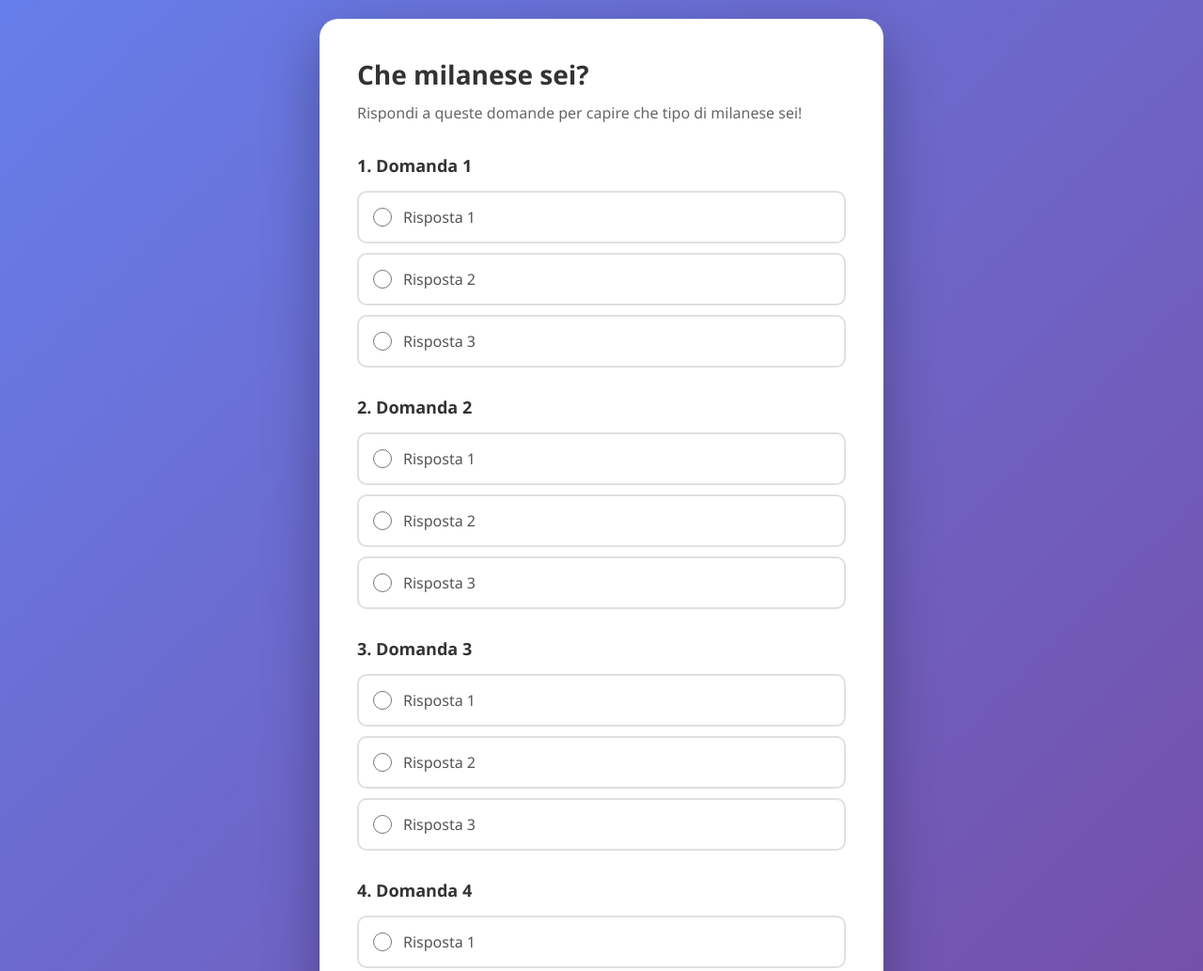
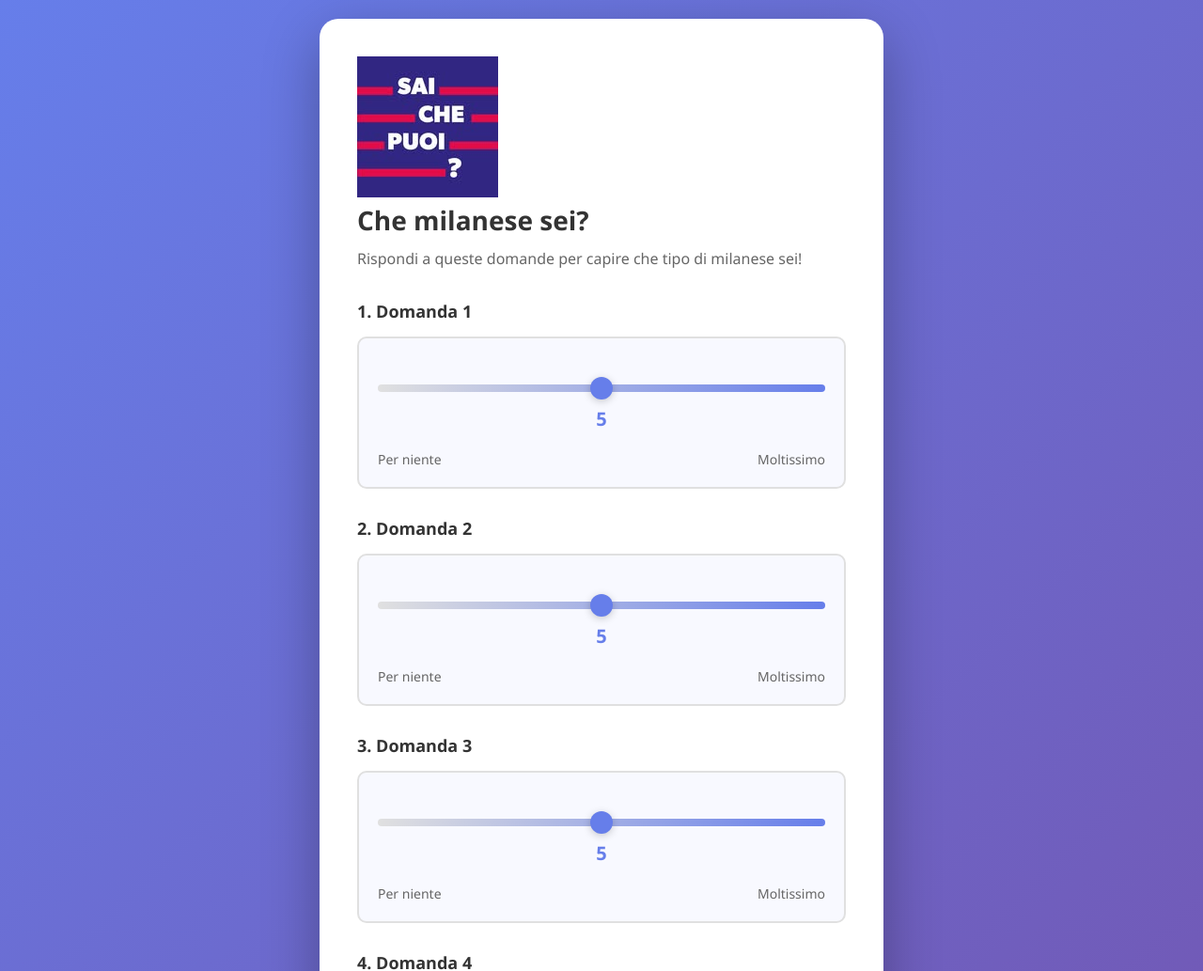
Before and after one commit to sai-che-puoi/ViaLibera2, a plain HTML site: page questionario/index.html in a window 1280 px wide. Shown: the top 1033 px of the page at 94% size. Drawn offline with Linux system fonts and the light colour scheme.

Commit message:
add sliders (radio still available but not used); add logo

```diff
--- a/questionario/index.html
+++ b/questionario/index.html
@@ -91,6 +91,63 @@
         .option.selected {
             border-color: #667eea;
             background-color: #f0f3ff;
+        }
+
+        .slider-container {
+            padding: 20px;
+            border: 2px solid #e0e0e0;
+            border-radius: 10px;
+            background-color: #f8f9ff;
+        }
+
+        .slider-wrapper {
+            margin: 20px 0;
+        }
+
+        .slider {
+            width: 100%;
+            height: 8px;
+            border-radius: 5px;
+            background: linear-gradient(to right, #e0e0e0 0%, #667eea 100%);
+            outline: none;
+            -webkit-appearance: none;
+        }
+
+        .slider::-webkit-slider-thumb {
+            -webkit-appearance: none;
+            appearance: none;
+            width: 24px;
+            height: 24px;
+            border-radius: 50%;
+            background: #667eea;
+            cursor: pointer;
+            box-shadow: 0 2px 8px rgba(0,0,0,0.2);
+        }
+
+        .slider::-moz-range-thumb {
+            width: 24px;
+            height: 24px;
+            border-radius: 50%;
+            background: #667eea;
+            cursor: pointer;
+            border: none;
+            box-shadow: 0 2px 8px rgba(0,0,0,0.2);
+        }
+
+        .slider-labels {
+            display: flex;
+            justify-content: space-between;
+            margin-top: 10px;
+            font-size: 14px;
+            color: #666;
+        }
+
+        .slider-value {
+            text-align: center;
+            font-size: 20px;
+            font-weight: 600;
+            color: #667eea;
+            margin-top: 10px;
         }
 
         .submit-btn {
@@ -196,14 +253,16 @@
     </style>
 </head>
 <body>
+
 <div class="container">
+    <div><img src="/img/saichepuoi.jpg" alt=""/></div>
     <div class="form-section" id="formSection">
-            <h1 id="quizTitle">Personality Quiz</h1>
-            <p class="description" id="quizDescription">Answer these questions to discover your result!</p>
+        <h1 id="quizTitle"></h1>
+        <p class="description" id="quizDescription"></p>
 
         <form id="quizForm">
             <div id="questionsContainer"></div>
-                <button type="submit" class="submit-btn" id="submitBtn">See My Result</button>
+            <button type="submit" class="submit-btn" id="submitBtn">Calcola il risultato</button>
         </form>
     </div>
 
@@ -232,39 +291,71 @@
         title: "Che milanese sei?",
         description: "Rispondi a queste domande per capire che tipo di milanese sei!",
 
+        // Question type: "radio" or "slider"
         questions: [
             {
+                type: "slider",
                 text: "Domanda 1",
-                    options: [
-                        { text: "Risposta 1", value: "1_1" },
-                        { text: "Risposta 2", value: "1_2" },
-                        { text: "Risposta 3", value: "1_3" }
-                    ]
+                min: 0,
+                max: 10,
+                defaultValue: 5,
+                minLabel: "Per niente",
+                maxLabel: "Moltissimo"
             },
              {
+                type: "slider",
                 text: "Domanda 2",
-                    options: [
-                        { text: "Risposta 1", value: "2_1" },
-                        { text: "Risposta 2", value: "2_2" },
-                        { text: "Risposta 3", value: "2_3" }
-                    ]
+                min: 0,
+                max: 10,
+                defaultValue: 5,
+                minLabel: "Per niente",
+                maxLabel: "Moltissimo"
             },
              {
+                type: "slider",
                 text: "Domanda 3",
-                    options: [
-                        { text: "Risposta 1", value: "3_1" },
-                        { text: "Risposta 2", value: "3_2" },
-                        { text: "Risposta 3", value: "3_3" }
-                    ]
+                min: 0,
+                max: 10,
+                defaultValue: 5,
+                minLabel: "Per niente",
+                maxLabel: "Moltissimo"
             },
              {
+                type: "slider",
                 text: "Domanda 4",
-                    options: [
-                        { text: "Risposta 1", value: "4_1" },
-                        { text: "Risposta 2", value: "4_2" },
-                        { text: "Risposta 3", value: "4_3" }
-                    ]
+                min: 0,
+                max: 10,
+                defaultValue: 5,
+                minLabel: "Per niente",
+                maxLabel: "Moltissimo"
             },
+             {
+                type: "slider",
+                text: "Domanda 5",
+                min: 0,
+                max: 10,
+                defaultValue: 5,
+                minLabel: "Per niente",
+                maxLabel: "Moltissimo"
+            },
+             {
+                type: "slider",
+                text: "Domanda 6",
+                min: 0,
+                max: 10,
+                defaultValue: 5,
+                minLabel: "Per niente",
+                maxLabel: "Moltissimo"
+            },
+             {
+                type: "slider",
+                text: "Domanda 7",
+                min: 0,
+                max: 10,
+                defaultValue: 5,
+                minLabel: "Per niente",
+                maxLabel: "Moltissimo"
+            }
         ],
 
         results: {
@@ -308,6 +399,8 @@
             questionText.textContent = `${qIndex + 1}. ${question.text}`;
             questionDiv.appendChild(questionText);
 
+            if (question.type === 'radio') {
+                // Render radio options
                 const optionsDiv = document.createElement('div');
                 optionsDiv.className = 'options';
 
@@ -342,13 +435,58 @@
                 });
 
                 questionDiv.appendChild(optionsDiv);
+            } else if (question.type === 'slider') {
+                // Render slider
+                const sliderContainer = document.createElement('div');
+                sliderContainer.className = 'slider-container';
+
+                const sliderWrapper = document.createElement('div');
+                sliderWrapper.className = 'slider-wrapper';
+
+                const slider = document.createElement('input');
+                slider.type = 'range';
+                slider.className = 'slider';
+                slider.name = `question${qIndex}`;
+                slider.min = question.min || 0;
+                slider.max = question.max || 10;
+                slider.value = question.defaultValue || Math.floor((question.max + question.min) / 2);
+                slider.id = `q${qIndex}slider`;
+
+                const sliderValue = document.createElement('div');
+                sliderValue.className = 'slider-value';
+                sliderValue.textContent = slider.value;
+
+                slider.addEventListener('input', function() {
+                    sliderValue.textContent = this.value;
+                });
+
+                sliderWrapper.appendChild(slider);
+                sliderWrapper.appendChild(sliderValue);
+
+                const labelsDiv = document.createElement('div');
+                labelsDiv.className = 'slider-labels';
+
+                const minLabel = document.createElement('span');
+                minLabel.textContent = question.minLabel || question.min;
+
+                const maxLabel = document.createElement('span');
+                maxLabel.textContent = question.maxLabel || question.max;
+
+                labelsDiv.appendChild(minLabel);
+                labelsDiv.appendChild(maxLabel);
+
+                sliderContainer.appendChild(sliderWrapper);
+                sliderContainer.appendChild(labelsDiv);
+                questionDiv.appendChild(sliderContainer);
+            }
+
             container.appendChild(questionDiv);
         });
     }
 
     // Calculate result based on most common value
     function calculateResult(answers) {
-            console.log("answers", answers)
+        console.log("answers", answers);
         let resultKey = 'verdi_salotto';
 
         return quizData.results[resultKey];
@@ -363,7 +501,7 @@
 
         if (GOOGLE_SCRIPT_URL === 'YOUR_GOOGLE_SCRIPT_URL_HERE') {
             console.warn('Google Sheets URL not configured');
-                return true; // Don't block quiz if not configured
+            return true;
         }
 
         try {
@@ -376,12 +514,9 @@
                 body: JSON.stringify(data)
             });
 
-                // Note: no-cors mode doesn't allow reading the response
-                // We assume success if no error is thrown
             return true;
         } catch (error) {
             console.error('Error sending data:', error);
-                // Don't block the user from seeing results even if sending fails
             return true;
         }
     }
@@ -394,6 +529,7 @@
         const answersSimple = [];
 
         quizData.questions.forEach((question, index) => {
+            if (question.type === 'radio') {
                 const selected = document.querySelector(`input[name="question${index}"]:checked`);
                 if (selected) {
                     const selectedIndex = Array.from(
@@ -401,17 +537,29 @@
                     ).indexOf(selected);
 
                     answers.push({
+                        type: 'radio',
                         value: selected.value,
                         text: selected.dataset.text
                     });
 
-                    // Store as "Q1: A2" format (question number, answer number)
                     answersSimple.push(`Q${index + 1}: A${selectedIndex + 1}`);
+                }
+            } else if (question.type === 'slider') {
+                const slider = document.getElementById(`q${index}slider`);
+                if (slider) {
+                    answers.push({
+                        type: 'slider',
+                        value: slider.value,
+                        text: `${slider.value}`
+                    });
+
+                    answersSimple.push(`Q${index + 1}: ${slider.value}`);
+                }
             }
         });
 
         const result = calculateResult(answers);
-            console.log("result="+result)
+        console.log("result=" + result);
         const resultKey = Object.keys(quizData.results).find(
             key => quizData.results[key].title === result.title
         );
@@ -443,6 +591,21 @@
     function restartQuiz() {
         document.getElementById('quizForm').reset();
         document.querySelectorAll('.option').forEach(opt => opt.classList.remove('selected'));
+
+        // Reset sliders to default values
+        quizData.questions.forEach((question, index) => {
+            if (question.type === 'slider') {
+                const slider = document.getElementById(`q${index}slider`);
+                if (slider) {
+                    slider.value = question.defaultValue || Math.floor((question.max + question.min) / 2);
+                    const sliderValue = slider.nextElementSibling;
+                    if (sliderValue) {
+                        sliderValue.textContent = slider.value;
+                    }
+                }
+            }
+        });
+
         document.getElementById('formSection').classList.remove('hidden');
         document.getElementById('resultSection').classList.remove('show');
     }
```
Also changed, not shown: img/saichepuoi.jpg (added). Lines whose indentation alone changed are shown as unchanged.
